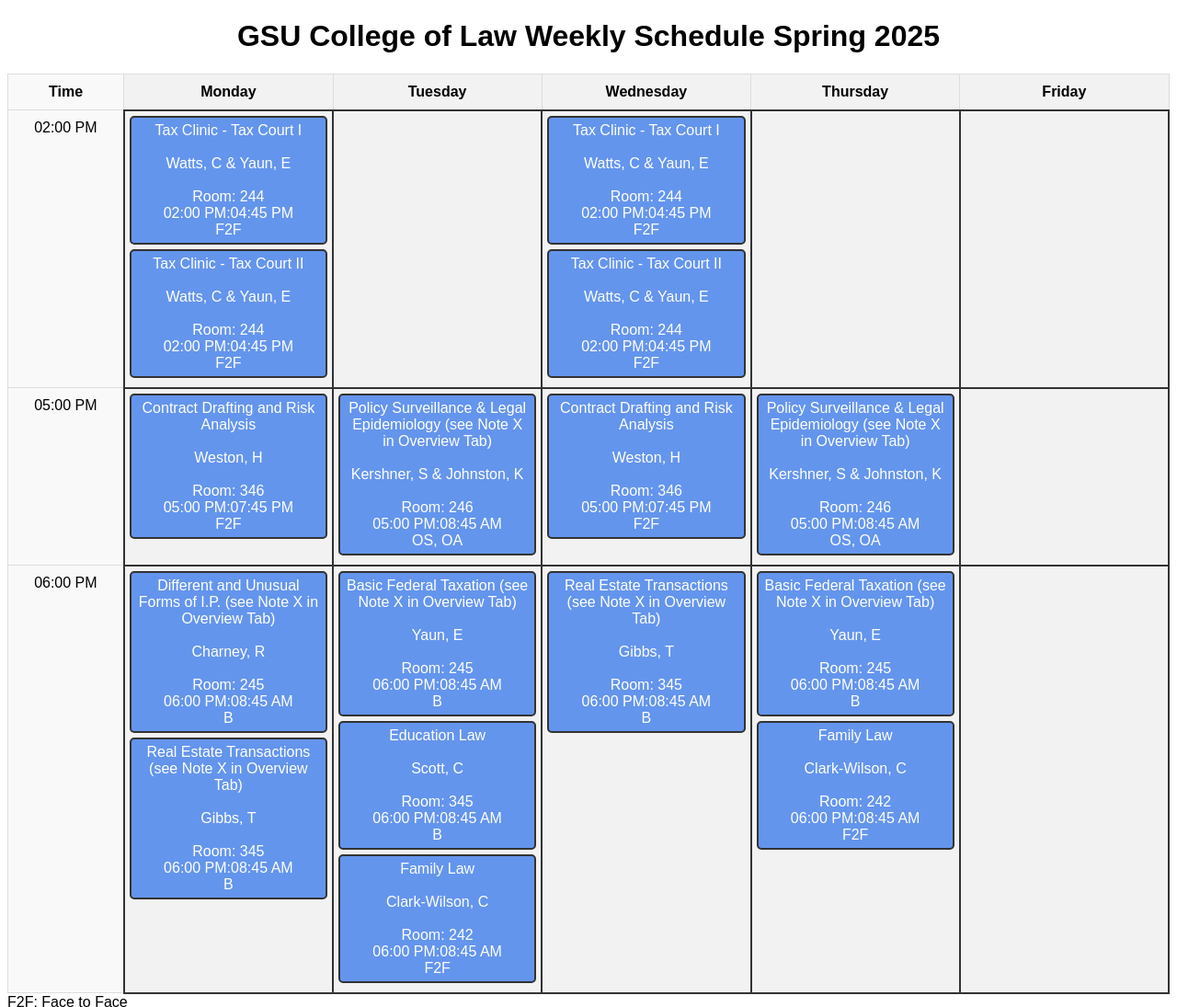
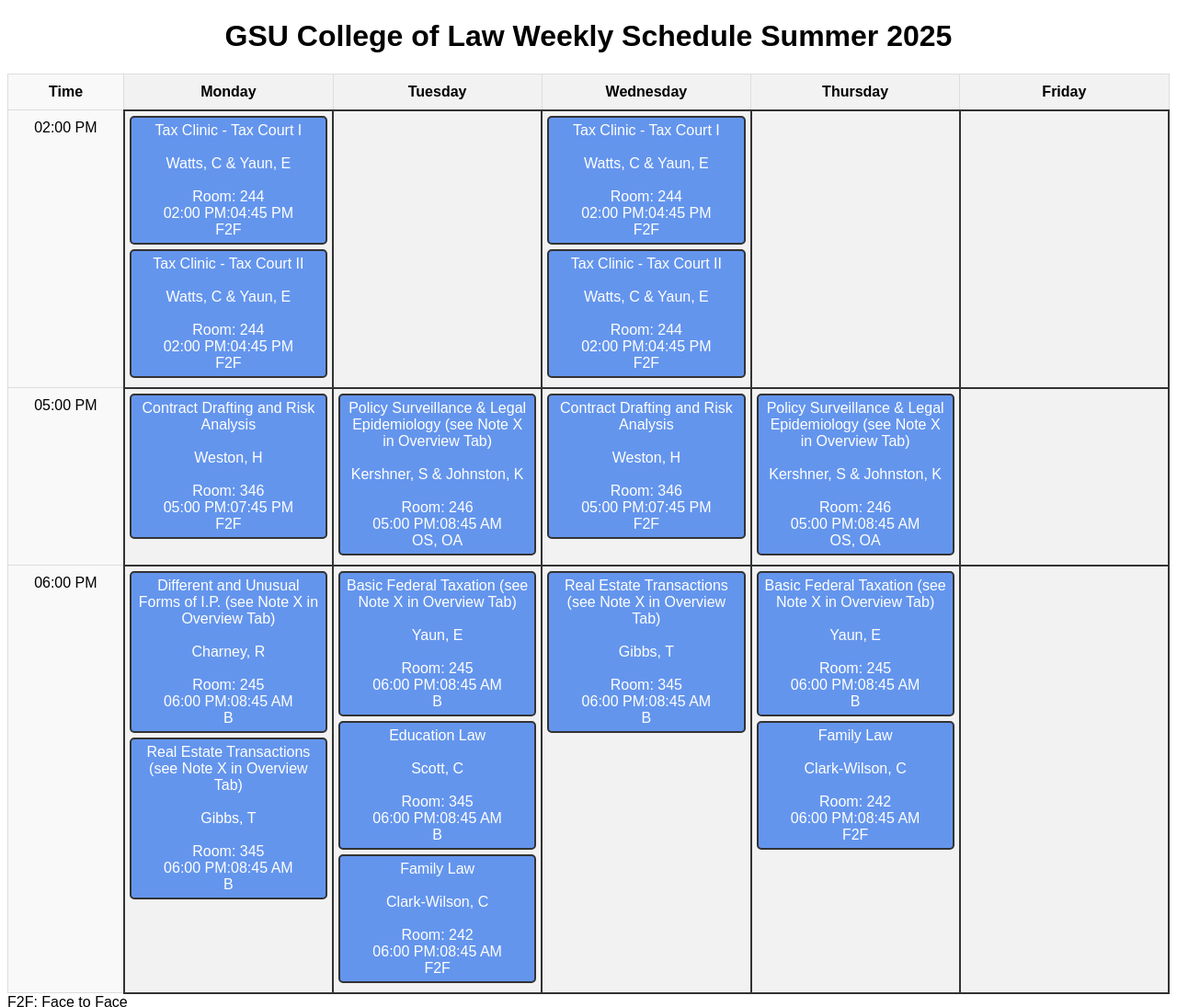
Before and after one commit to danquiggin/Law-Schedule-Summer-2025, a plain HTML site: page index.html in a window 1280 px wide. Shown: the top 1095 px of the page at 92% size. Drawn offline with Linux system fonts and the light colour scheme.

Commit message:
Update index.html

```diff
--- a/index.html
+++ b/index.html
@@ -50,7 +50,7 @@
 </head>
 
 <body>
-  <h1>GSU College of Law Weekly Schedule Spring 2025</h1>
+  <h1>GSU College of Law Weekly Schedule Summer 2025</h1>
 
   <table>
     <colgroup>
```
